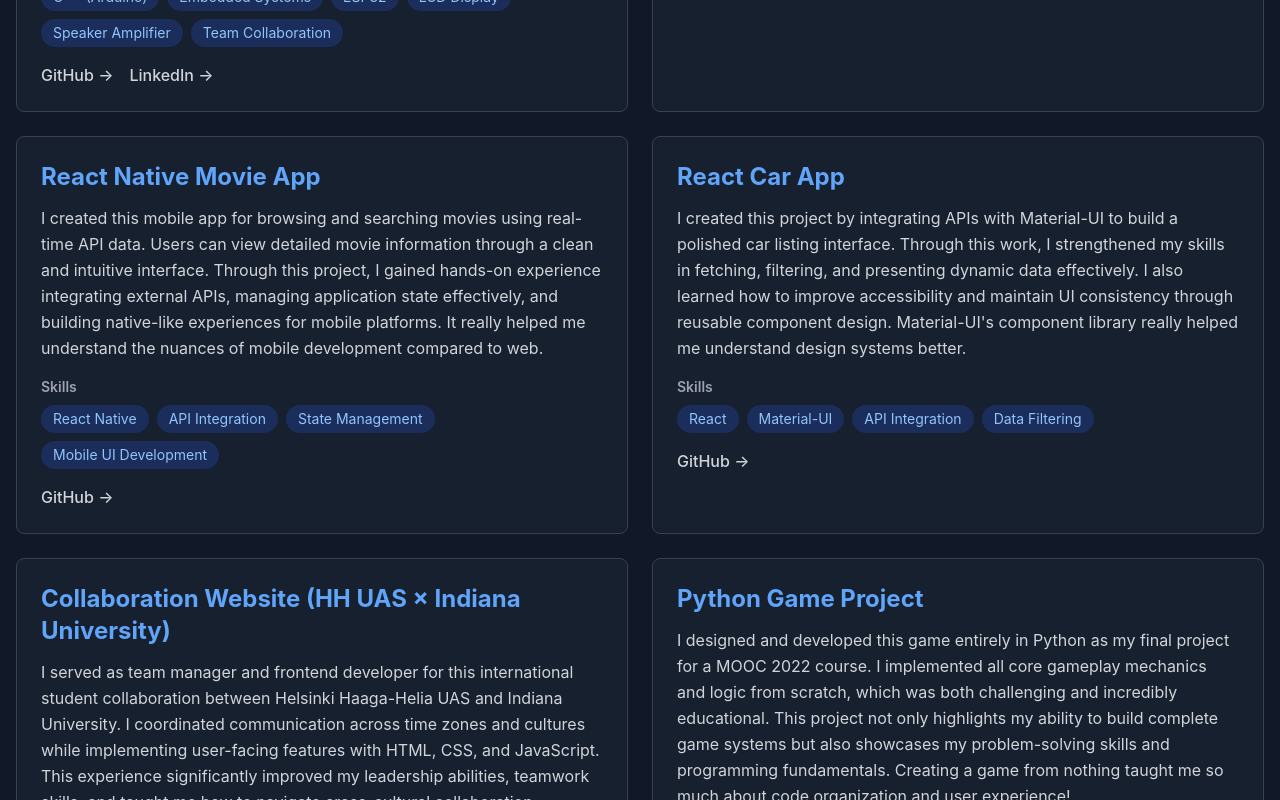
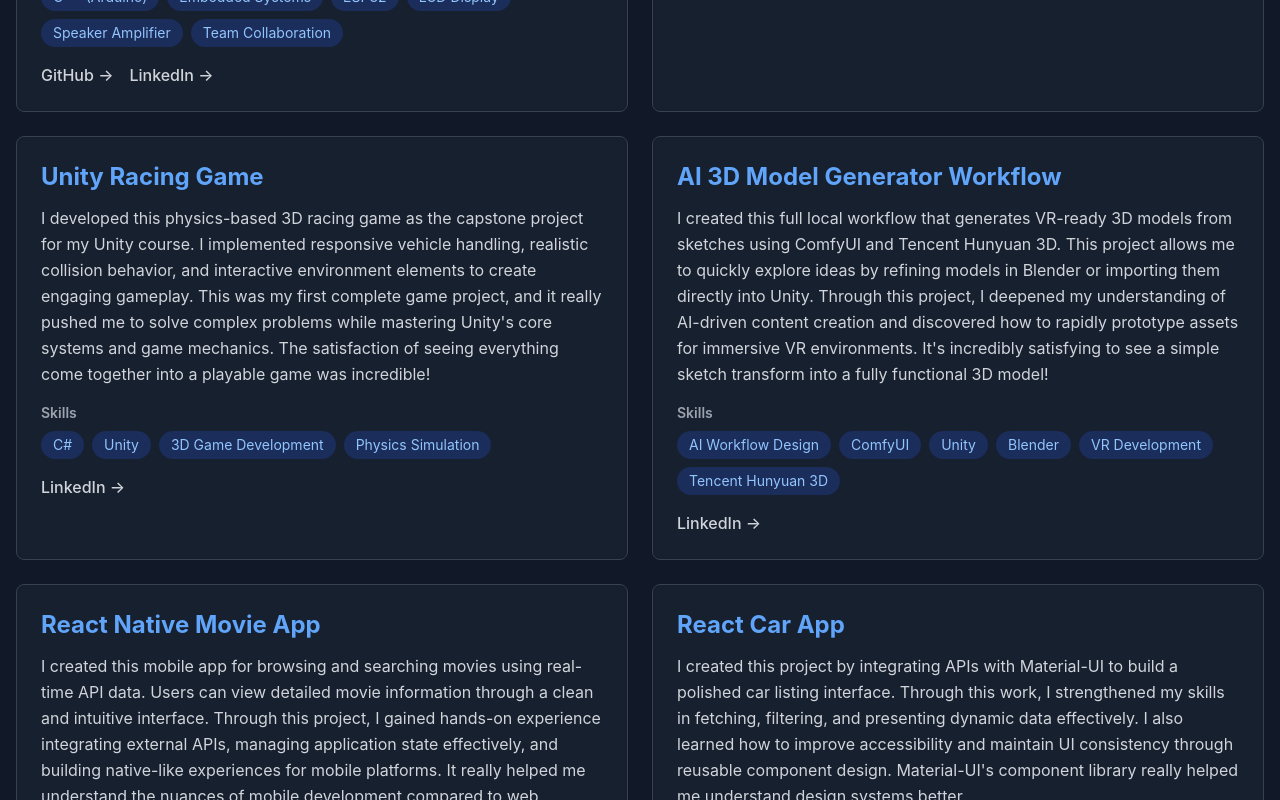
Before and after one commit to qian-27/my-portfolio, a React (Create React App) app: page / in a window 1280 px wide. Shown: the part 1340-2140 px from the top of the page. Built offline with nearby package versions, Linux system fonts and the light colour scheme.

Commit message:
remove 3D content

```diff
--- a/src/components/Navigation.js
+++ b/src/components/Navigation.js
@@ -12,7 +12,7 @@
             <a href="#home" className="hover:text-blue-400 transition">Home</a>
             <a href="#it-projects" className="hover:text-blue-400 transition">IT Projects</a>
             <a href="#ux-projects" className="hover:text-purple-400 transition">UX Projects</a>
-            <a href="#3d-gallery" className="hover:text-pink-400 transition">3D Gallery</a>
+            {/* <a href="#3d-gallery" className="hover:text-pink-400 transition">3D Gallery</a> */}
             <a href="#contact" className="hover:text-green-400 transition">Contact</a>
           </div>
         </div>
--- a/src/data/projectsData.js
+++ b/src/data/projectsData.js
@@ -11,6 +11,18 @@
     description: "I developed this Swift-based iOS app to deliver clean and simple information access for users. Through this project, I gained valuable hands-on practice with Apple's UI patterns and navigation handling. It taught me the fundamentals of mobile-focused UX design and how to optimize performance for different iOS devices. Working in Swift was a great learning experience that opened my eyes to native iOS development.",
     tech: ["Swift", "iOS Development", "Mobile UX Design", "Xcode"],
     github: "https://github.com/qian-27/Ryhti_Info"
+  },
+  {
+    title: "Unity Racing Game",
+    description: "I developed this physics-based 3D racing game as the capstone project for my Unity course. I implemented responsive vehicle handling, realistic collision behavior, and interactive environment elements to create engaging gameplay. This was my first complete game project, and it really pushed me to solve complex problems while mastering Unity's core systems and game mechanics. The satisfaction of seeing everything come together into a playable game was incredible!",
+    tech: ["C#", "Unity", "3D Game Development", "Physics Simulation"],
+    linkedin: "https://www.linkedin.com/feed/update/urn:li:activity:7289668121706070018/"
+  },
+  {
+    title: "AI 3D Model Generator Workflow",
+    description: "I created this full local workflow that generates VR-ready 3D models from sketches using ComfyUI and Tencent Hunyuan 3D. This project allows me to quickly explore ideas by refining models in Blender or importing them directly into Unity. Through this project, I deepened my understanding of AI-driven content creation and discovered how to rapidly prototype assets for immersive VR environments. It's incredibly satisfying to see a simple sketch transform into a fully functional 3D model!",
+    tech: ["AI Workflow Design", "ComfyUI", "Unity", "Blender", "VR Development", "Tencent Hunyuan 3D"],
+    linkedin: "https://www.linkedin.com/feed/update/urn:li:activity:7292167109151764482/"
   },
   {
     title: "React Native Movie App",
@@ -56,7 +68,7 @@
   {
     title: "Grenear (Junction Hackathon 2023)",
     description: "I participated in Junction 2023 and helped create this sustainability-focused prototype. I supported UX design decisions, contributed to UI implementation, and helped prepare video presentation materials. This hackathon experience taught me how to work effectively under tight time constraints and enhanced my ability to communicate ideas clearly to judges and potential users. The rapid-iteration environment really pushed me to think creatively and work efficiently with my team!",
-    figmaLink: "https://www.figma.com/proto/uYJdj8t5AOJLs0ujJCdjA4/Energy-Now?nodeid=29-48&t=GIxOx9VLacskbvGG-1",
+    figmaLink: "https://www.figma.com/proto/uYJdj8t5AOJLs0ujJCdjA4/Energy-Now?node-id=55-6297&p=f&t=lio5wyxIUWLdeFK8-1&scaling=min-zoom&content-scaling=fixed&page-id=29%3A48",
     github: "https://github.com/qian-27/grenear",
     demo: "https://www.youtube.com/watch?v=12va3l8n3vw",
     image: "/images/grenear.jpg",
```
